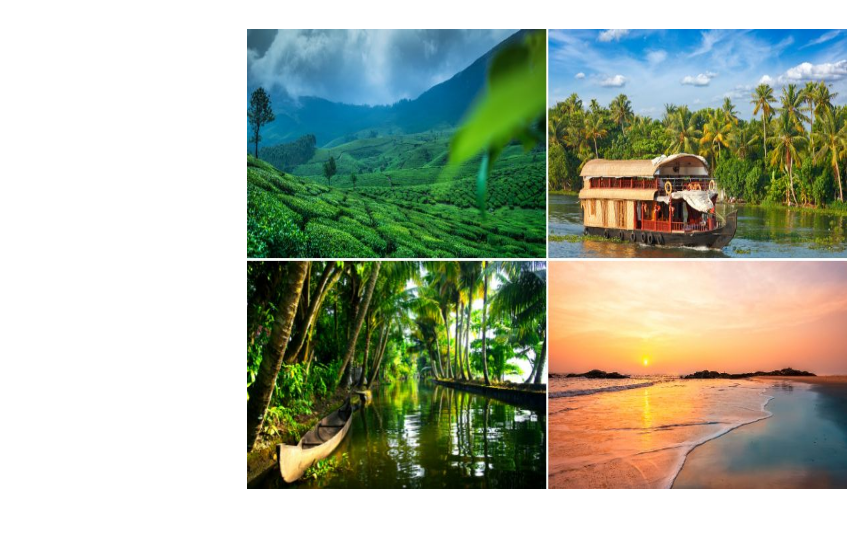
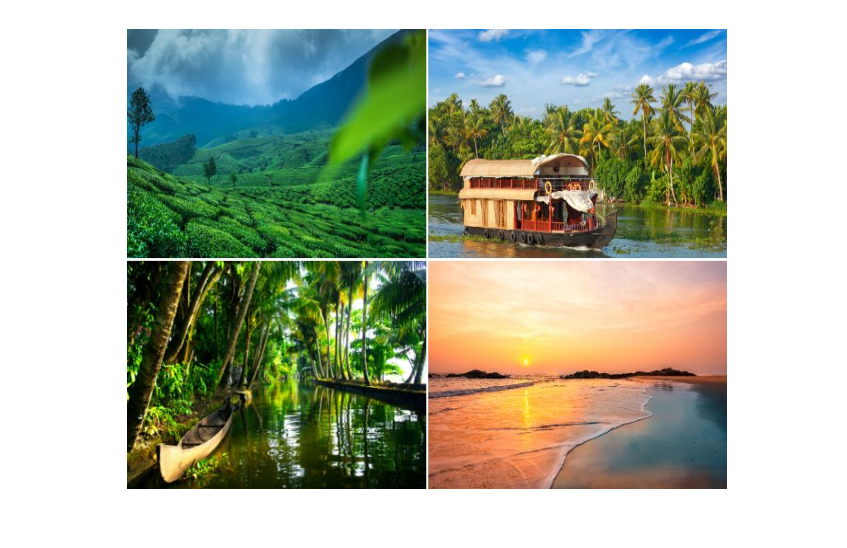
Before and after one commit to Rahul-Raj0870/travel-guide, a plain HTML site: page index.html in a window 1280 px wide. Shown: the part 1241-1789 px from the top of the page, 777-1624 px from the left, 847 px wide, since content can reach past the window. Drawn offline with Linux system fonts and the light colour scheme.

Commit message:
Travel V2

```diff
--- a/style.css
+++ b/style.css
@@ -161,7 +161,7 @@ ul{
 .imgcol{
  width: 600px;
  height: 460px;
- margin-left: 60%;
+ margin-left: 40%;
 }
 .row2{
     display: grid;
```
